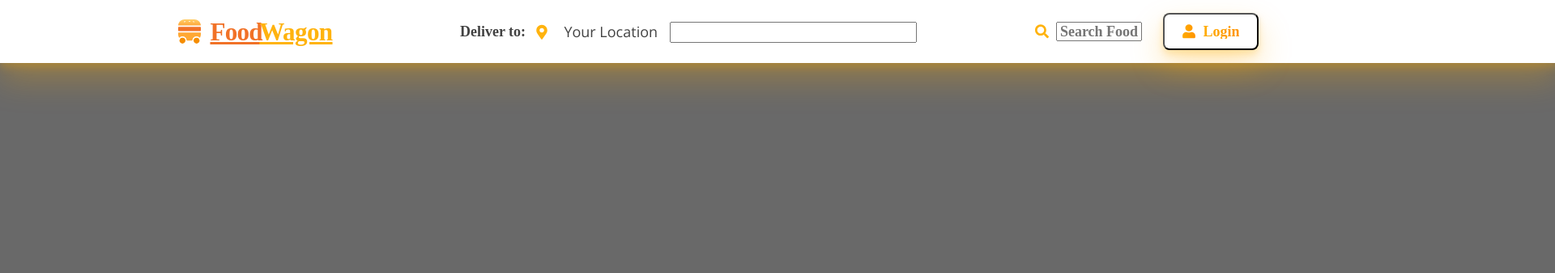
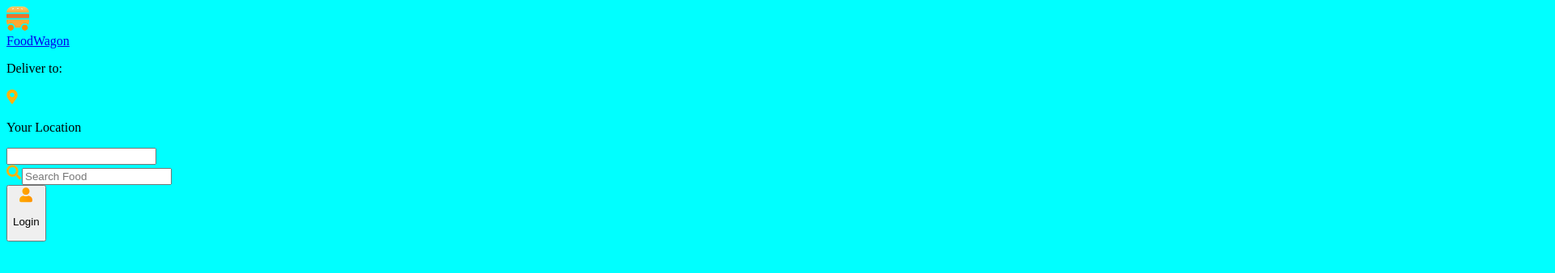
Before and after one commit to arsen-react/foodwagon, a React (Create React App) app: page / in a window 1280 px wide. Shown: the top 338 px of the page at 81% size, 1920 px wide, since content can reach past the window. Built offline with nearby package versions, Linux system fonts and the light colour scheme.

Commit message:
import sass

```diff
--- a/public/index.html
+++ b/public/index.html
@@ -19,7 +19,7 @@
     />
     <title>React App</title>
   </head>
-  <body class="body">
+  <body>
     <div id="root"></div>
   </body>
 </html>
--- a/src/App.js
+++ b/src/App.js
@@ -1,4 +1,4 @@
-import "./App.css";
+import "./style.css";
 import burgerLogo from "./icons/burger-logo.svg";
 import locationLogo from "./icons/map-marker-alt.svg";
 import searchLogo from "./icons/Search.svg";
--- /dev/null
+++ b/src/style.css
@@ -0,0 +1,3 @@
+body {
+  background-color: aqua;
+}/*# sourceMappingURL=style.css.map */
--- /dev/null
+++ b/src/style.scss
@@ -0,0 +1,3 @@
+body{
+    background-color: aqua;
+}
```
Also changed, not shown: 1 other file (tests, documents, lock files or other folders).
